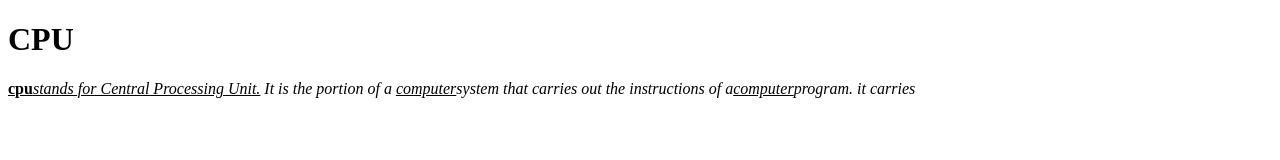
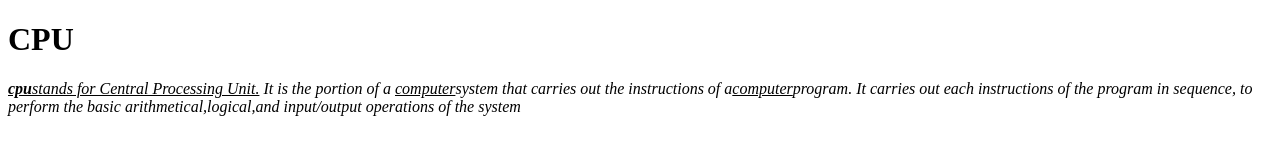
Before and after one commit to iamneo-production/dababdfcdafbeeedadaeccdfffebaeceaec, a plain HTML site: page public/index.html in a window 1280 px wide. Drawn offline with Linux system fonts and the light colour scheme.

Commit message:
Backup Commit

```diff
--- a/public/index.html
+++ b/public/index.html
@@ -5,15 +5,10 @@
 </head>
 <body>
     <h1><b>CPU</b></h2>
-    <p><u><b>cpu</b><i>stands for Central Processing Unit.</u>
+    <p><i><u><b>cpu</b>stands for Central Processing Unit.</u>
     It is the portion of a <u>computer</u>system that carries
     out the instructions of a<u>computer</u>program.
-    it carries
-    </i>
-
-    </p>
-
-
-
+    It carries out each instructions of the program in sequence,
+    to perform the basic arithmetical,logical,and input/output operations of the system</i></p>
 </body>
 </html>
```
